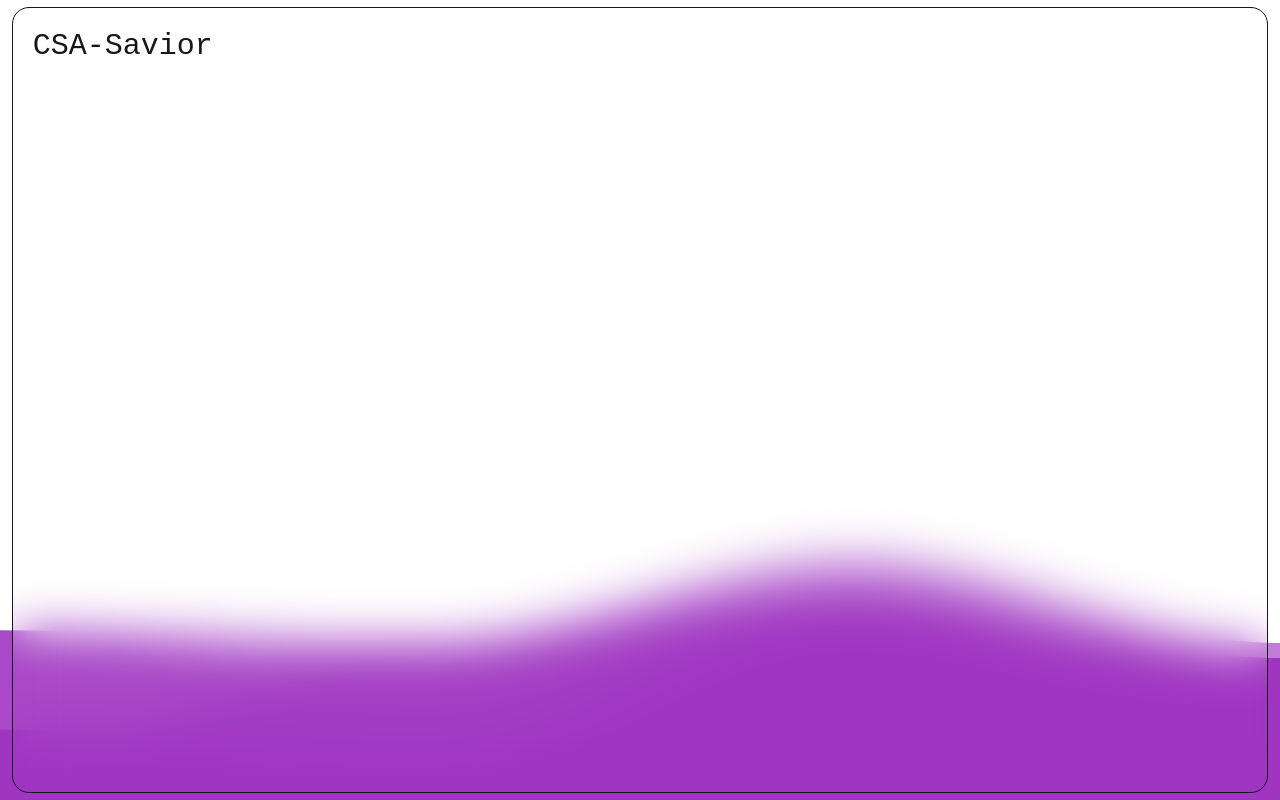
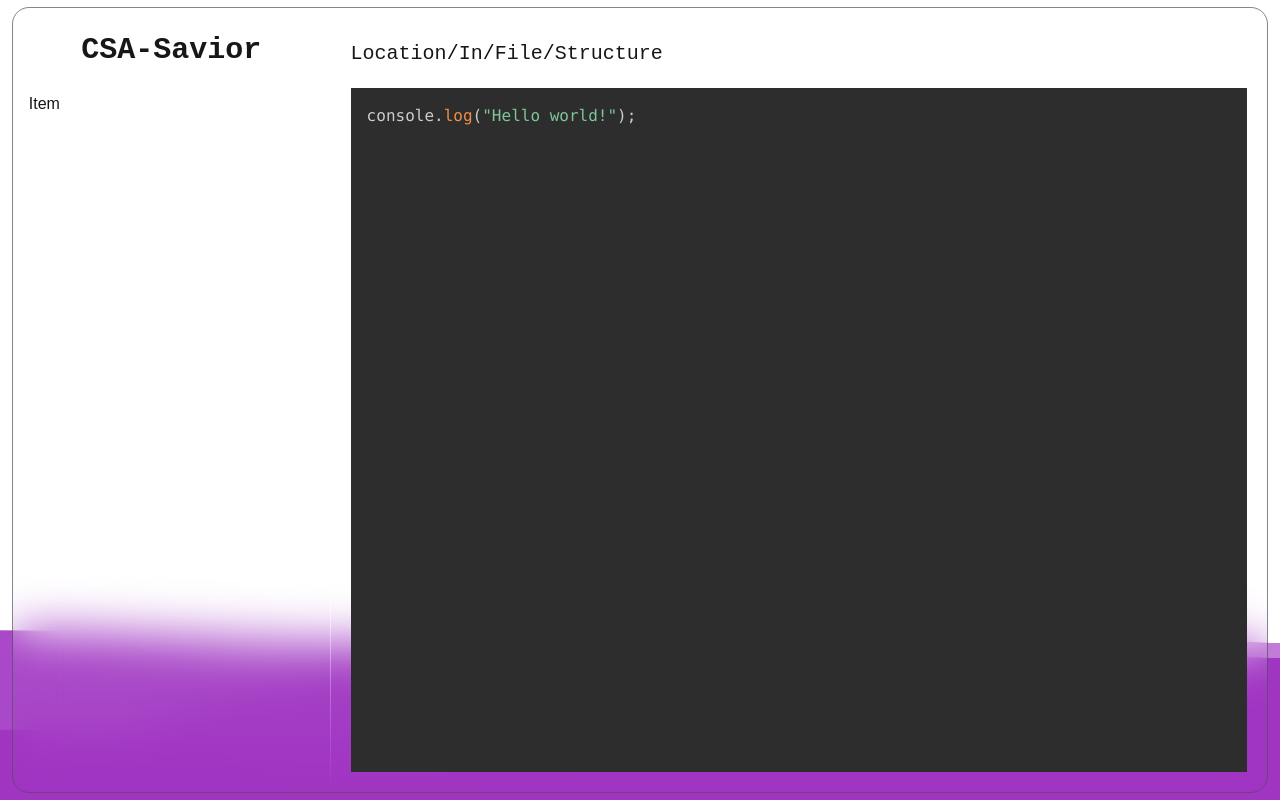
Before and after one commit to Washiil/CSA-Savior, a Next.js app: page /savior in a window 1280 px wide. Built offline with nearby package versions, Linux system fonts and the light colour scheme.

Commit message:
basic layout done

```diff
--- a/package.json
+++ b/package.json
@@ -10,12 +10,14 @@
   },
   "dependencies": {
     "next": "15.1.7",
+    "prismjs": "^1.29.0",
     "react": "^19.0.0",
     "react-dom": "^19.0.0"
   },
   "devDependencies": {
     "@eslint/eslintrc": "^3",
     "@types/node": "^20",
+    "@types/prismjs": "^1.26.5",
     "@types/react": "^19",
     "@types/react-dom": "^19",
     "eslint": "^9",
--- /dev/null
+++ b/src/app/components/CodeBlock.tsx
@@ -0,0 +1,29 @@
+'use client'
+
+import React, { useEffect, useRef } from 'react';
+import Prism from 'prismjs';
+import 'prismjs/themes/prism-tomorrow.css';
+import 'prismjs/components/prism-javascript';
+
+interface CodeBlockProps {
+  children: string; // Explicitly define children as a string
+  language?: string; // Optional language prop, default to 'javascript'
+}
+
+const CodeBlock: React.FC<CodeBlockProps> = ({ children, language = 'javascript' }) => {
+  const preRef = useRef<HTMLPreElement>(null);
+
+  useEffect(() => {
+    if (preRef.current) {
+      Prism.highlightElement(preRef.current);
+    }
+  }, [children, language]);
+
+  return (
+    <pre ref={preRef} className={`language-${language} line-numbers h-full w-full`}>
+      <code>{children}</code>
+    </pre>
+  );
+};
+
+export default CodeBlock;
--- a/src/app/savior/page.tsx
+++ b/src/app/savior/page.tsx
@@ -1,3 +1,4 @@
+import CodeBlock from "../components/CodeBlock";
 import Sidebar from "../components/Sidebar";
 import Wave from "../components/Wave";
 
@@ -17,13 +18,21 @@ export default function Savior() {
             {/*<Navbar/>*/}
 
             <div className="w-full h-full flex justify-center items-center">
-                <div className="w-[98%] h-[98%] backdrop-blur-xl outline-1 outline outline-zinc-600/45a  rounded-2xl">
-                    <div className="h-full">
-                        <div className="col-span-2">
-                            <h1 className="text-3xl font-mono p-5">CSA-Savior</h1>
+                <div className="w-[98%] h-[98%] backdrop-blur-xl outline-1 outline outline-zinc-600/70 rounded-2xl">
+                    <div className="flex h-full">
+                        <div className="flex flex-col px-4 w-1/3">
+                            <h1 className="text-3xl font-mono py-6 w-full text-center font-bold">CSA-Savior</h1>
+                            <p>Item</p>
                         </div>
 
-                        <div className="w-[1px] bg-white"/>
+                        <div className="w-[1px] h-full bg-gradient-to-b from-transparent via-white to-transparent"/>
+
+                        <div className="p-5 w-full h-full flex flex-col">
+                            <h1 className="text-xl py-3 font-mono">Location/In/File/Structure</h1>
+                            <div className="w-full h-full overflow-y-auto">
+                                <CodeBlock language="javascript">console.log("Hello world!");</CodeBlock>
+                            </div>
+                        </div>
                     </div>
                 </div>
             </div>
```
Also changed, not shown: 1 other file (tests, documents, lock files or other folders).
